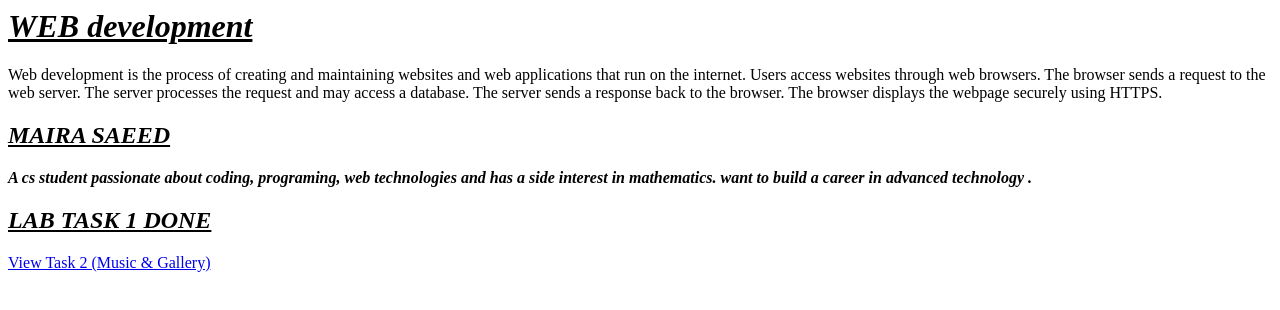
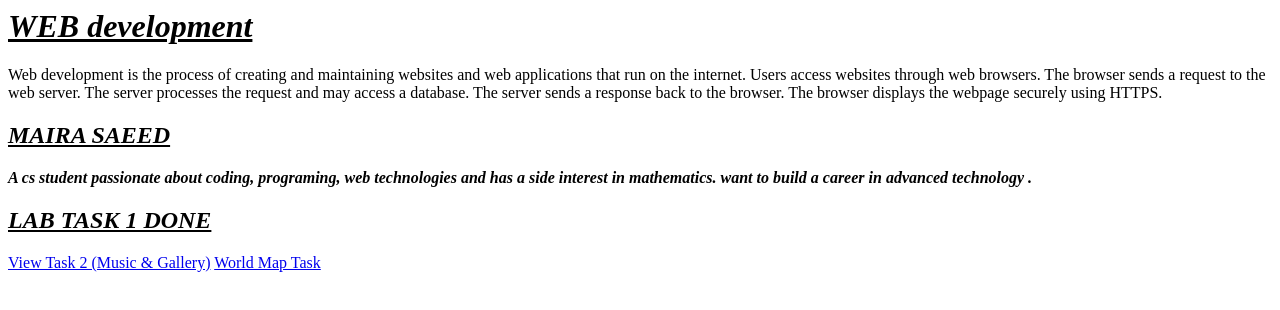
Before and after one commit to Maira-saeed/web-tech-1, a plain HTML site: page index.html in a window 1280 px wide. Drawn offline with Linux system fonts and the light colour scheme.

Commit message:
Update index.html

```diff
--- a/index.html
+++ b/index.html
@@ -19,6 +19,7 @@ The browser displays the webpage securely using HTTPS. </p>
 
   <h2><i><b><u> LAB      TASK       1  DONE</u></b> </i></h2>
             <a href="task.html" class="btn">View Task 2 (Music & Gallery)</a>
+  <a href="worldmap/hometask2.html">World Map Task</a>
 
 </body>
 </html>
```
